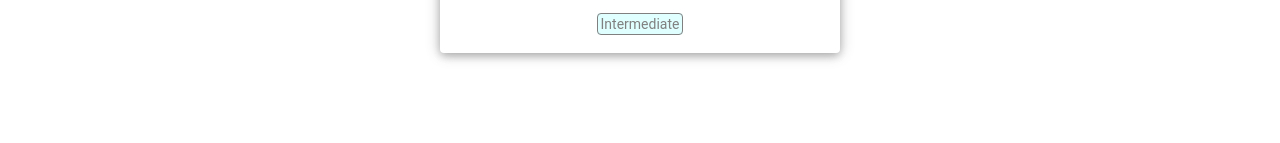
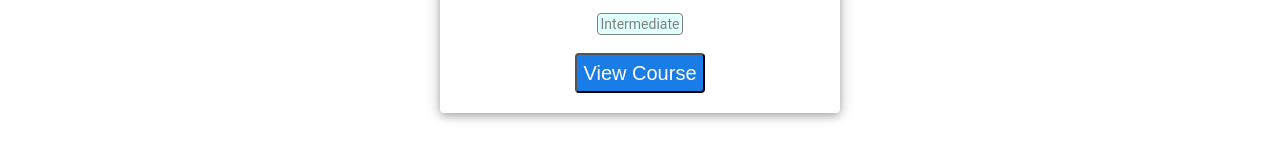
Before and after one commit to PhutianeMichael/AngularCore, an Angular app: page / in a window 1280 px wide. Shown: the part 458-601 px from the top of the page. Built offline with nearby package versions, Linux system fonts and the light colour scheme.

Commit message:
Output decorator data from child to parent

```diff
--- a/src/app/app.component.html
+++ b/src/app/app.component.html
@@ -6,8 +6,8 @@
 </div>
 <div class="courses">
   <app-course-card
-
     [course]="course"
-    >
+    (courseSelected)="onCourseSelected($event)"
+    [ngClass]="course.category">
   </app-course-card>
 </div>
--- a/src/app/app.component.ts
+++ b/src/app/app.component.ts
@@ -9,8 +9,12 @@ import { Course } from './models/course';
 })
 export class AppComponent {
   courses:Course[] = COURSES;
-  title:string = "Angular Core";
+  title:string = "Angular Core"
   course:Course = this.courses[0];
 
 
+  onCourseSelected(course:Course){
+    this.course = course;
+    console.log(course);
+  }
 }
--- a/src/app/course-card/course-card.component.html
+++ b/src/app/course-card/course-card.component.html
@@ -1,5 +1,5 @@
 <ng-container *ngIf="course">
-  <div class="course-card" >
+  <div class="course-card">
     <div class="course-title">
       {{course.description}}
     </div>
@@ -34,5 +34,7 @@
       </div>
     </ng-container>
 
+    <button (click)="onCourseViewed()">View Course</button>
+
   </div>
 </ng-container>
--- a/src/app/course-card/course-card.component.ts
+++ b/src/app/course-card/course-card.component.ts
@@ -11,11 +11,16 @@ export class CourseCardComponent implements OnInit {
   @Input()
   course:Course;
 
+  @Output('courseSelected')
+  courseEmitter = new EventEmitter<Course>();
+
   constructor() { }
 
   ngOnInit() {
   }
 
-
+  onCourseViewed(){
+    this.courseEmitter.emit(this.course);
+  }
 
 }
```
